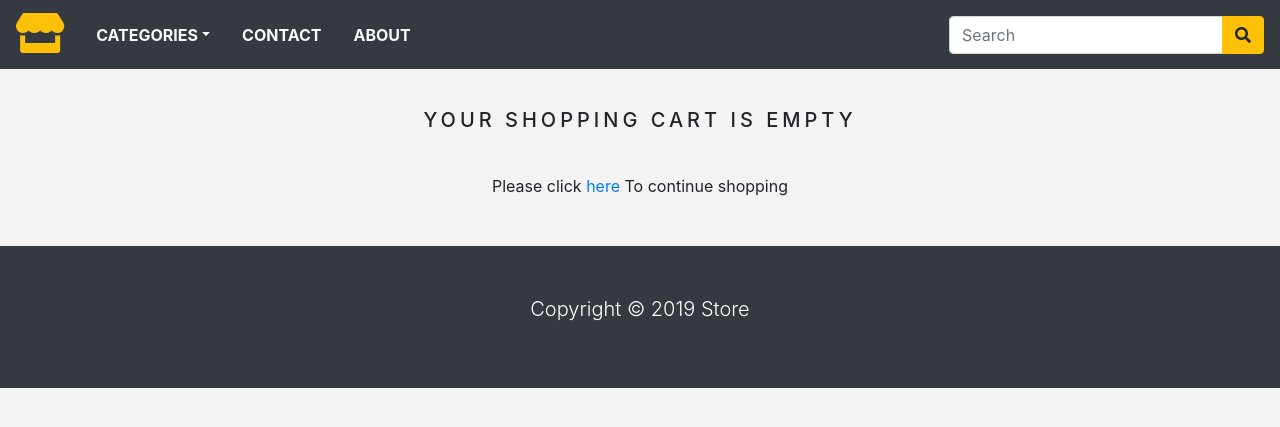
After one commit to RegisSalesRA/django_e-commerce-books, a Django app: page /cart in a window 1280 px wide. The commit adds this page. Shown: the top 427 px of the page. Run offline with Django 3.2, Linux system fonts and the light colour scheme; tables that the repository leaves empty hold one stand-in row (values such as "Sample post"); some libraries are stand-ins or nearby versions.

Commit message:
Sending new functions remove and add products

```diff
--- a/EcommerceDjango/settings.py
+++ b/EcommerceDjango/settings.py
@@ -65,6 +65,7 @@ TEMPLATES = [
                 'django.contrib.auth.context_processors.auth',
                 'django.contrib.messages.context_processors.messages',
                 'store.context_processors.menu_links',
+                'store.context_processors.counter',
             ],
         },
     },
--- a/store/context_processors.py
+++ b/store/context_processors.py
@@ -1,4 +1,19 @@
-from .models import Category
+from .models import Category, CartItem,Cart
+from .views import _cart_id
+
+def counter(request):
+    item_count = 0
+    if 'admin' in request.path:
+        return {}
+    else:
+        try:
+            cart = Cart.objects.filter(cart_id=_cart_id((request)))
+            cart_items = CartItem.objects.all().filter(cart=cart[:1])
+            for cart_item in cart_items:
+                item_count += cart_item.quantity
+        except Cart.DoesNotExist:
+            item_count = 0
+    return dict(item_count = item_count)
 
 def menu_links(request):
     links = Category.objects.all()
--- a/store/models.py
+++ b/store/models.py
@@ -43,3 +43,28 @@ class Product(models.Model):
 
     def __str__(self):
         return self.name
+
+class Cart(models.Model):
+    cart_id = models.CharField(max_length=250,blank=True)
+    date_added = models.DateTimeField(auto_now_add=True)
+    class Meta:
+        db_table = 'Cart'
+        ordering = ['date_added']
+
+    def __str__(self):
+        return self.cart_id
+
+class CartItem(models.Model):
+    product = models.ForeignKey(Product, on_delete=models.CASCADE)
+    cart = models.ForeignKey(Cart, on_delete=models.CASCADE)
+    quantity = models.IntegerField(default=0)
+    active = models.BooleanField(default=True)
+
+    class Meta:
+        db_table = 'CartItem'
+
+    def sub_total(self):
+        return self.product.price * self.quantity
+
+    def __str__(self):
+        return self.product
--- /dev/null
+++ b/store/static/css/cart.css
@@ -0,0 +1,14 @@
+.cart_table {
+    min-width: 400px;
+    font-size: 14px;
+}
+.cart_thead {
+    font-weight: normal;
+    text-transform: uppercase;
+    letter-spacing: .2em;
+    background-color: #f8f9fa !important;
+}
+.cart_icon{
+    text-decoration: none;
+    color: #868e96 !important;
+}
--- a/store/urls.py
+++ b/store/urls.py
@@ -4,5 +4,9 @@ from . import views
 urlpatterns = [
     path('', views.home, name='home'),
     path('category/<slug:category_slug>', views.home, name='products_by_category'),
-    path('category/<slug:category_slug>/<slug:product_slug>', views.productPage, name='product_detail')
+    path('category/<slug:category_slug>/<slug:product_slug>', views.productPage, name='product_detail'),
+    path('cart/add/<int:product_id>', views.add_cart, name='add_cart'),
+    path('cart/remove/<int:product_id>', views.cart_remove, name='cart_remove'),
+    path('cart/remove_product/<int:product_id>', views.cart_remove_product, name='cart_remove_product'),
+    path('cart', views.cart_detail, name='cart_detail'),
 ]
--- a/store/views.py
+++ b/store/views.py
@@ -1,6 +1,7 @@
-from django.shortcuts import render, get_object_or_404
+from django.core.exceptions import ObjectDoesNotExist
+from django.shortcuts import render, get_object_or_404, redirect
 from django.http import HttpResponse
-from .models import Category, Product
+from .models import Category, Product, Cart, CartItem
 
 
 # Create your views here.
@@ -22,3 +23,71 @@ def productPage(request, category_slug, product_slug):
     except Exception as e:
         raise e
     return render(request, 'product.html', {'product': product})
+
+
+#
+# def cart(request):
+#     return render(request,'cart.html')
+
+def _cart_id(request):
+    cart = request.session.session_key
+    if not cart:
+        cart = request.session.create()
+    return cart
+
+
+def add_cart(request, product_id):
+    product = Product.objects.get(pk=product_id)
+    try:
+        cart = Cart.objects.get(cart_id=_cart_id(request))
+    except Cart.DoesNotExist:
+        cart = Cart.objects.create(
+            cart_id=_cart_id(request)
+        )
+        cart.save()
+    try:
+        cart_item = CartItem.objects.get(product=product, cart=cart)
+        if cart_item.quantity < cart_item.product.stock:
+            cart_item.quantity += 1
+        cart_item.save()
+    except CartItem.DoesNotExist:
+        cart_item = CartItem.objects.create(
+            product=product,
+            quantity=1,
+            cart=cart
+        )
+        cart_item.save()
+
+    return redirect('cart_detail')
+
+
+def cart_detail(request, total=0, counter=0, cart_items=None):
+    try:
+        cart = Cart.objects.get(cart_id=_cart_id(request))
+        cart_items = CartItem.objects.filter(cart=cart, active=True)
+        for cart_item in cart_items:
+            total += (cart_item.product.price * cart_item.quantity)
+            counter += cart_item.quantity
+    except ObjectDoesNotExist:
+        pass
+
+    return render(request, 'cart.html', dict(cart_items=cart_items, total=total, counter=counter))
+
+
+def cart_remove(request, product_id):
+    cart = Cart.objects.get(cart_id=_cart_id(request))
+    product = get_object_or_404(Product, id=product_id)
+    cart_item = CartItem.objects.get(product=product,cart=cart)
+    if cart_item.quantity > 1:
+        cart_item.quantity -= 1
+        cart_item.save()
+    else:
+        cart_item.delete()
+    return redirect('cart_detail')
+
+def cart_remove_product(request,product_id):
+    cart = Cart.objects.get(cart_id=_cart_id(request))
+    product = get_object_or_404(Product,id=product_id)
+    cart_item = CartItem.objects.get(product=product,cart=cart)
+    cart_item.delete()
+    return redirect('cart_detail')
--- a/templates/base.html
+++ b/templates/base.html
@@ -11,6 +11,7 @@
     <link rel="stylesheet" href="https://stackpath.bootstrapcdn.com/bootstrap/4.5.2/css/bootstrap.min.css" integrity="sha384-JcKb8q3iqJ61gNV9KGb8thSsNjpSL0n8PARn9HuZOnIxN0hoP+VmmDGMN5t9UJ0Z" crossorigin="anonymous">
     <link rel="stylesheet" href="https://use.fontawesome.com/releases/v5.11.2/css/all.css">
     <link rel="stylesheet" href="{% static 'css/base.css' %}">
+    <link rel="stylesheet" href="{% static 'css/cart.css' %}">
     <title>{% block title %} {% endblock %}</title>
   </head>
 
--- /dev/null
+++ b/templates/cart.html
@@ -0,0 +1,107 @@
+{% extends 'base.html' %}
+{% load static %}
+{% block title %}
+    Cart
+{% endblock %}
+
+{% block content %}
+    {% if not cart_items %}
+        <div class="text-center">
+            <br>
+            <h1 class="text-center product_title">
+                Your shopping cart is empty
+            </h1>
+            <br>
+            <p class="text-center">
+                Please click <a href="{% url 'home' %}">here</a> To continue shopping
+            </p>
+        </div>
+    {% else %}
+        <div class="text-center">
+            <br>
+            <div class="text-center product_title">
+                Your shopping cart
+            </div>
+        </div>
+        <div class="row mx-auto">
+
+            <div class="col-12 col-sm-12 col-md-12 col-lg-6 text-center">
+                <table class="table cart_table">
+                    <thead class="cart_thead">
+                    <tr>
+                        <th colspan="4">
+                            Your items
+                        </th>
+                    </tr>
+                    </thead>
+                    {% for cart_item in cart_items %}
+                        <tr>
+                            <td>
+                                <a href="cart_item.product.get_url">
+                                    <img src="{{ cart_item.product.image.url }}" width="100" height="100" alt="">
+                                </a>
+                            </td>
+                            <td class="text-left">
+                                {{ cart_item.product.name }}
+                                <br>
+                                SKU: {{ cart_item.product.id }}
+                                <br>
+                                Unit Price: ${{ cart_item.product.price }}
+                                <br>
+                                Qty: {{ cart_item.quantity }} x {{ cart_item.product.price }}
+                            </td>
+
+                            <td>
+                                ${{ cart_item.subtotal }}
+                            </td>
+                            {% if cart_item.quantity < cart_item.product.stock %}
+                                <td>
+                                    &nbsp;<a href="{% url 'add_cart' cart_item.product.id %}"><i
+                                        class="fas fa-plus-circle cart_icon"></i></a>
+                                    &nbsp;<a href="{% url 'cart_remove' cart_item.product.id %}"><i class="fas fa-minus-circle cart_icon"></i></a>
+                                    &nbsp;<a href="{% url 'cart_remove_product' cart_item.product.id %}"><i class="fas fa-trash-alt cart_icon"></i></a>
+                                </td>
+                                {% else %}
+                                <td>
+                                    &nbsp;<a href="{% url 'cart_remove' cart_item.product.id %}"><i class="fas fa-minus-circle cart_icon"></i></a>
+                                    &nbsp;<a href="{% url 'cart_remove_product' cart_item.product.id %}"><i class="fas fa-trash-alt cart_icon"></i></a>
+                                </td>
+                            {% endif %}
+                        </tr>
+                    {% endfor %}
+                </table>
+            </div>
+
+            <div class="col-12 col-sm-12 col-md-12 col-lg-6 text-center">
+                <table class="table cart_table">
+                    <thead class="cart_thead">
+                    <tr>
+                        <th>
+                            Check out
+                        </th>
+                    </tr>
+                    </thead>
+                    <tbody>
+                    <tr>
+                        <td>
+                            Please review your cart items before proceeding with payment.
+                        </td>
+                    </tr>
+                    <tr>
+                        <td class="text-left">
+                            Your total is: <strong>${{ total }}</strong>
+                        </td>
+                    </tr>
+                    </tbody>
+                </table>
+                <div class="mx-auto">
+                    <a href="{% url 'home' %}" style="text-decoration: none;">
+                        <button type="button" class="btn btn-lg btn-block bg-dark text-white">
+                            Continue Shopping
+                        </button>
+                    </a>
+                </div>
+            </div>
+        </div>
+    {% endif %}
+{% endblock %}
--- a/templates/navbar.html
+++ b/templates/navbar.html
@@ -14,6 +14,12 @@
         </li>
         <li class="nav-item"><a class="nav-link text-light text-uppercase font-weight-bold px-3" href="">Contact</a></li>
         <li class="nav-item"><a class="nav-link text-light text-uppercase font-weight-bold px-3" href="">About</a></li>
+        {% if item_count > 0 %}
+        <li class="nav-item"><a class="nav-link text-light text-uppercase font-weight-bold px-3" href="{% url 'cart_detail' %}">
+            <i class="fas fa-shopping-cart"></i>({{ item_count }})
+        </a>
+        {% endif %}
+        </li>
     </ul>
 
     <form class="form-inline ml-3">
--- a/templates/product.html
+++ b/templates/product.html
@@ -21,7 +21,7 @@
                     {% if product.stock <= 0 %}
                     <p class="text-justify product_text"><b>Out of Stock</b></p>
                     {% else %}
-                    <a href="">Add to Cart</a>
+                    <a href="{% url 'add_cart' product.id %}">Add to Cart</a>
                     {% endif %}
                 </div>
             </div>
```
Also changed, not shown: store/migrations/0003_cart_cartitem.py (added), store/migrations/0004_auto_20201031_2353.py (added).
